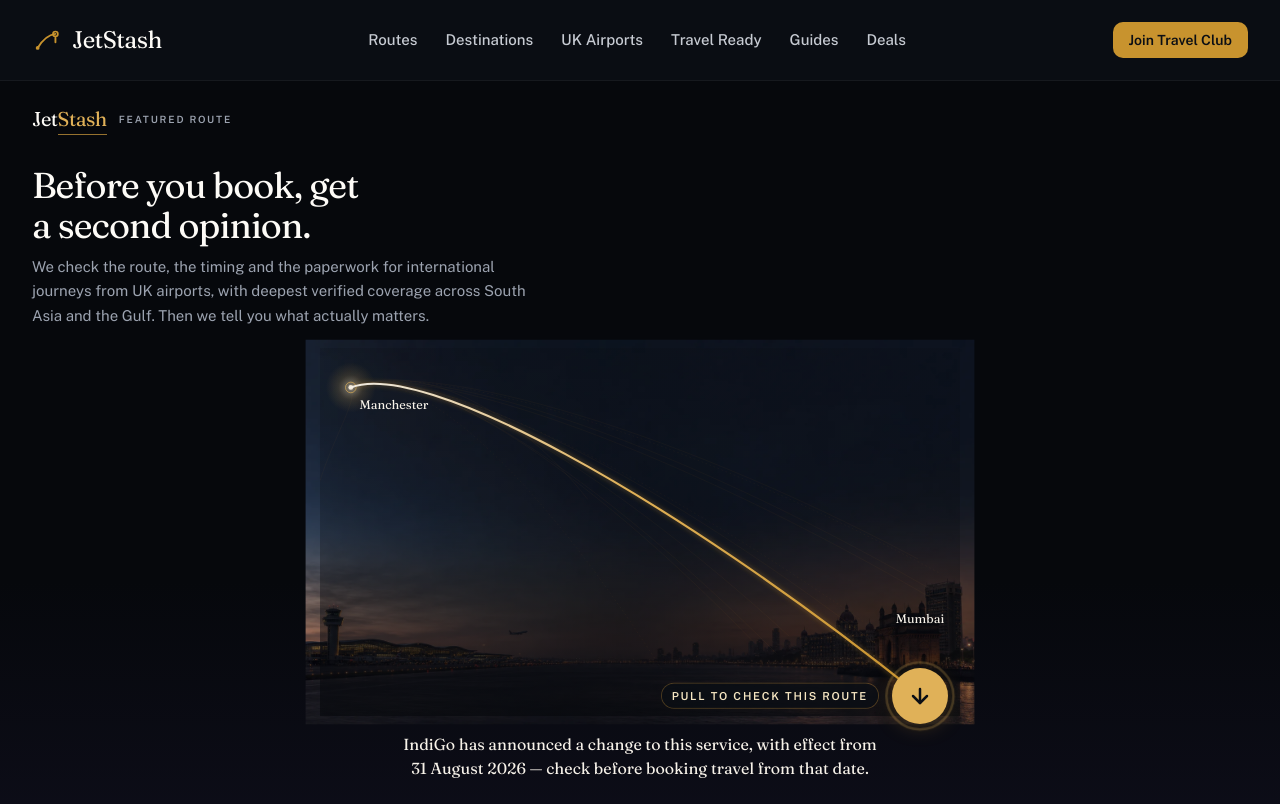
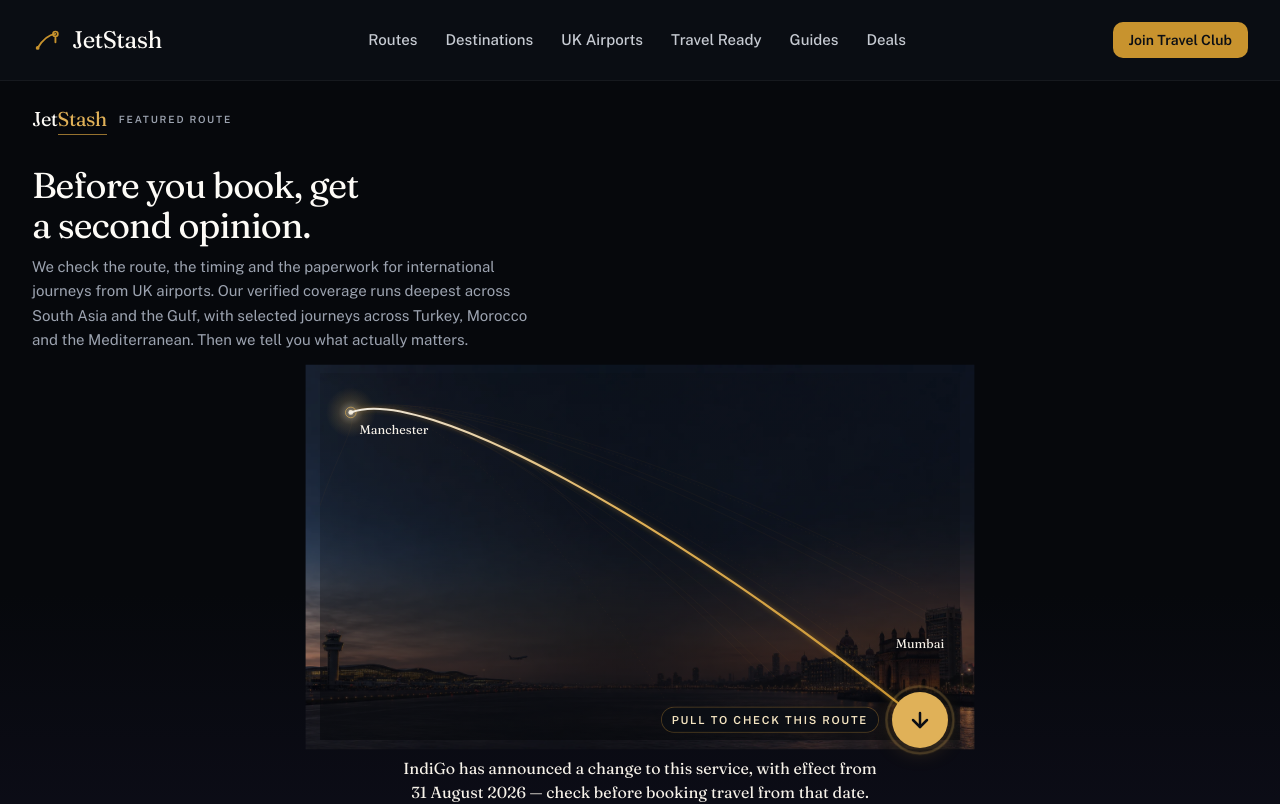
Before and after one commit to faiz403/jetstash-new, a Next.js app: page / in a window 1280 px wide. Shown: the top 804 px of the page. Built offline with nearby package versions, Linux system fonts and the light colour scheme.

Commit message:
fix: broaden homepage international positioning

```diff
--- a/components/homepage-v2/pull-brief-hero.tsx
+++ b/components/homepage-v2/pull-brief-hero.tsx
@@ -123,8 +123,9 @@
             Before you book, get a second opinion.
           </h1>
           <p className="mt-2.5 max-w-lg text-sm leading-relaxed text-ink-300 sm:text-[15px]">
-            We check the route, the timing and the paperwork for international journeys from UK airports, with
-            deepest verified coverage across South Asia and the Gulf. Then we tell you what actually matters.
+            We check the route, the timing and the paperwork for international journeys from UK airports. Our
+            verified coverage runs deepest across South Asia and the Gulf, with selected journeys across
+            Turkey, Morocco and the Mediterranean. Then we tell you what actually matters.
           </p>
         </div>
 
```
Also changed, not shown: 1 other file (tests, documents, lock files or other folders).
